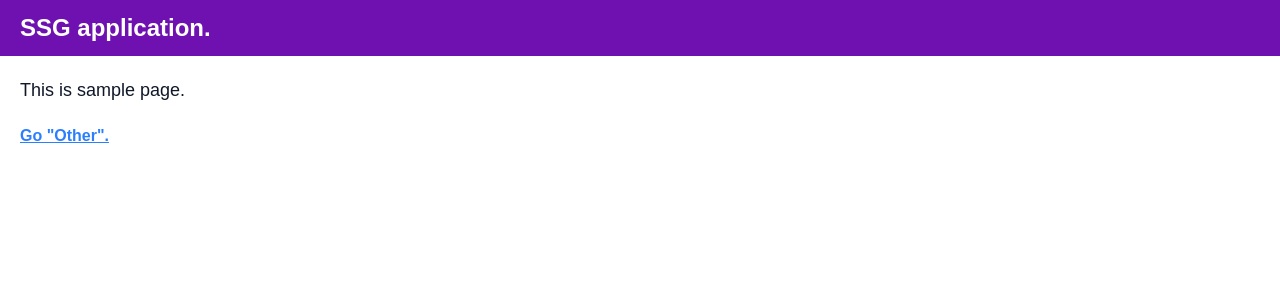
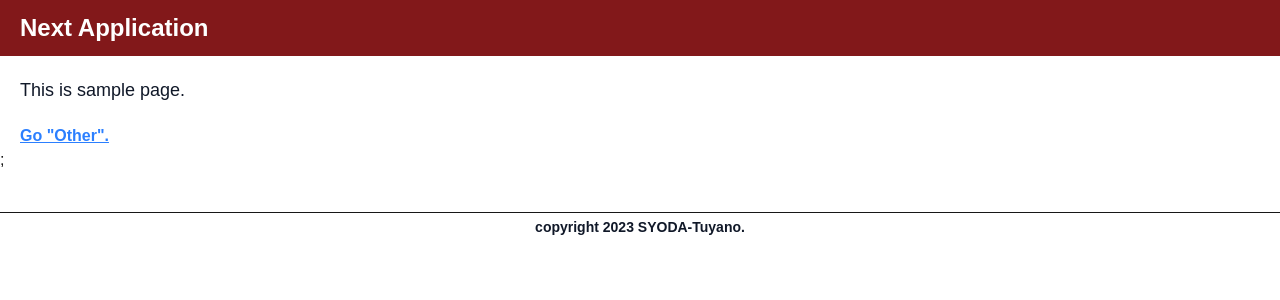
Before and after one commit to Soyeong4250/nextjs_study, a Next.js app in the folder sample_page_router/: page / in a window 1280 px wide. Shown: the top 300 px of the page. Built offline with nearby package versions, Linux system fonts and the light colour scheme.

Commit message:
레이아웃용 컴포넌트 생성 및 이용

```diff
--- a/sample_page_router/src/pages/_app.tsx
+++ b/sample_page_router/src/pages/_app.tsx
@@ -1,6 +1,11 @@
 import "@/styles/globals.css";
 import type { AppProps } from "next/app";
+import Layout from "./_layout";
 
 export default function App({ Component, pageProps }: AppProps) {
-  return <Component {...pageProps} />;
+  return (
+    <Layout>
+      <Component {...pageProps} />;
+    </Layout>
+  )
 }
--- /dev/null
+++ b/sample_page_router/src/pages/_layout.tsx
@@ -0,0 +1,10 @@
+export default function Layout({children}: {children: any}) {
+    return (
+        <>
+            <h1 className="header">Next Application</h1>
+            <main>{children}</main>
+            <hr className="footer" />
+            <p className="footer">copyright 2023 SYODA-Tuyano.</p>
+        </>
+    )
+}
--- a/sample_page_router/src/pages/index.tsx
+++ b/sample_page_router/src/pages/index.tsx
@@ -15,7 +15,7 @@ const geistMono = Geist_Mono({
 export default function Home() {
   return (
     <main>
-      <h1>SSG application.</h1>
+      {/* <h1>SSG application.</h1> */}
       <p>This is sample page.</p>
       <div><Link href="/other">Go "Other".</Link></div>
     </main>
--- a/sample_page_router/src/styles/globals.css
+++ b/sample_page_router/src/styles/globals.css
@@ -44,3 +44,14 @@ ul, ol {
 li {
   @apply text-xl mx-5 text-blue-700;
 }
+
+/* Layout 스타일 클래스 */
+h1.header {
+  @apply text-2xl font-bold m-0 mb-5 px-5 py-3 text-white bg-red-900;
+}
+hr.footer {
+  @apply mt-10 mb-1 p-0;
+}
+p.footer {
+  @apply m-0 text-center text-sm font-bold;
+}
```
